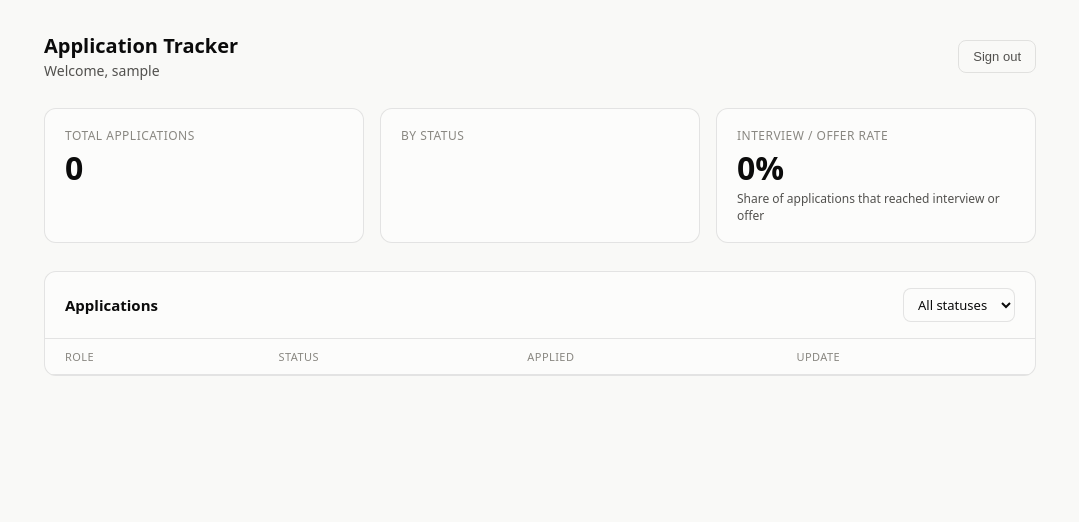
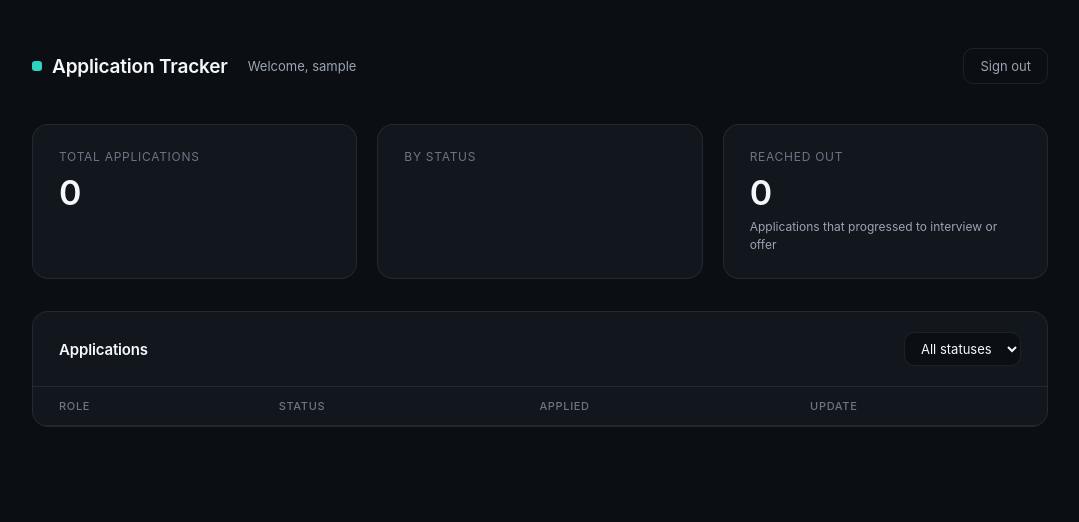
Before and after one commit to razeen06/application-tracker, a Flask app: page /dashboard in a window 1280 px wide. Shown: the top 522 px of the page, without its empty margins (100-1179 px from the left). Run offline with Flask 3, Linux system fonts and the light colour scheme; the visitor is signed in with stand-in values (Sample User, id 1); lists and menus that the app fills with data are empty.

Commit message:
Redesign landing page and dashboard with a dark, modern UI

```diff
--- a/templates/dashboard.html
+++ b/templates/dashboard.html
@@ -6,44 +6,28 @@
 <title>Dashboard - Application Tracker</title>
 <style>
   :root {
-    color-scheme: light;
-    --page: #f9f9f7;
-    --surface: #fcfcfb;
-    --text-primary: #0b0b0b;
-    --text-secondary: #52514e;
-    --text-muted: #898781;
-    --border: rgba(11,11,11,0.10);
-    --accent: #2a78d6;
-    --accent-ink: #ffffff;
-    --status-applied-dot: #898781;
-    --status-applied-tint: #eeece6;
+    color-scheme: dark;
+    --page: #0b0e13;
+    --surface: #12161d;
+    --surface-hover: #171c24;
+    --text-primary: #f5f7fa;
+    --text-secondary: #9aa4b2;
+    --text-muted: #6b7684;
+    --border: rgba(255,255,255,0.08);
+    --border-strong: rgba(255,255,255,0.16);
+    --accent: #2dd4bf;
+    --accent-hover: #5eead4;
+    --accent-ink: #06211d;
+    --status-applied-dot: #6b7684;
+    --status-applied-tint: rgba(255,255,255,0.06);
     --status-interview-dot: #fab219;
-    --status-interview-tint: #fef2d6;
+    --status-interview-tint: rgba(250,178,25,0.14);
     --status-offer-dot: #0ca30c;
-    --status-offer-tint: #e0f5df;
+    --status-offer-tint: rgba(12,163,12,0.16);
     --status-rejected-dot: #d03b3b;
-    --status-rejected-tint: #fbe4e4;
-  }
-  @media (prefers-color-scheme: dark) {
-    :root {
-      color-scheme: dark;
-      --page: #0d0d0d;
-      --surface: #1a1a19;
-      --text-primary: #ffffff;
-      --text-secondary: #c3c2b7;
-      --text-muted: #898781;
-      --border: rgba(255,255,255,0.10);
-      --accent: #3987e5;
-      --accent-ink: #ffffff;
-      --status-applied-dot: #898781;
-      --status-applied-tint: #2a2a27;
-      --status-interview-dot: #fab219;
-      --status-interview-tint: #3a2f14;
-      --status-offer-dot: #0ca30c;
-      --status-offer-tint: #123a12;
-      --status-rejected-dot: #d03b3b;
-      --status-rejected-tint: #3a1f1f;
-    }
+    --status-rejected-tint: rgba(208,59,59,0.14);
+    --radius-lg: 16px;
+    --radius-md: 10px;
   }
 
   * { box-sizing: border-box; }
@@ -52,85 +36,105 @@
     margin: 0;
     background: var(--page);
     color: var(--text-primary);
-    font-family: system-ui, -apple-system, "Segoe UI", sans-serif;
+    font-family: -apple-system, BlinkMacSystemFont, "Segoe UI", Inter, Roboto, sans-serif;
+    -webkit-font-smoothing: antialiased;
   }
 
   .page {
-    max-width: 1040px;
+    max-width: 1080px;
     margin: 0 auto;
-    padding: 32px 24px 64px;
+    padding: 48px 32px 96px;
   }
 
   .topbar {
     display: flex;
     align-items: center;
     justify-content: space-between;
-    margin-bottom: 28px;
+    margin-bottom: 40px;
+  }
+
+  .brand {
+    display: flex;
+    align-items: center;
+    gap: 10px;
+  }
+
+  .brand-mark {
+    width: 10px;
+    height: 10px;
+    border-radius: 3px;
+    background: var(--accent);
+    flex: none;
   }
 
   .topbar h1 {
-    font-size: 20px;
+    font-size: 19px;
     font-weight: 600;
     margin: 0;
+    letter-spacing: -0.01em;
   }
 
   .topbar .greeting {
     color: var(--text-secondary);
-    font-size: 14px;
-    margin: 2px 0 0;
+    font-size: 13px;
+    margin: 4px 0 0 20px;
   }
 
   .signout-form button {
     background: transparent;
     border: 1px solid var(--border);
     color: var(--text-secondary);
-    border-radius: 8px;
-    padding: 8px 14px;
+    border-radius: var(--radius-md);
+    padding: 9px 16px;
     font-size: 13px;
+    font-family: inherit;
     cursor: pointer;
+    transition: border-color 0.15s ease, color 0.15s ease;
   }
-  .signout-form button:hover { color: var(--text-primary); border-color: var(--text-muted); }
+  .signout-form button:hover { color: var(--text-primary); border-color: var(--border-strong); }
 
   .stat-row {
     display: grid;
     grid-template-columns: repeat(3, 1fr);
-    gap: 16px;
-    margin-bottom: 28px;
+    gap: 20px;
+    margin-bottom: 32px;
   }
 
   .stat-tile {
     background: var(--surface);
     border: 1px solid var(--border);
-    border-radius: 12px;
-    padding: 18px 20px;
+    border-radius: var(--radius-lg);
+    padding: 24px 26px;
   }
 
   .stat-tile .label {
     font-size: 12px;
     color: var(--text-muted);
     text-transform: uppercase;
-    letter-spacing: 0.04em;
-    margin: 0 0 8px;
+    letter-spacing: 0.06em;
+    margin: 0 0 12px;
   }
 
   .stat-tile .value {
-    font-size: 32px;
+    font-size: 34px;
     font-weight: 600;
     line-height: 1;
     margin: 0;
+    letter-spacing: -0.02em;
   }
 
   .stat-tile .sub {
     font-size: 12px;
     color: var(--text-secondary);
-    margin: 6px 0 0;
+    margin: 8px 0 0;
+    line-height: 1.5;
   }
 
   .breakdown-list {
     display: flex;
     flex-direction: column;
-    gap: 6px;
-    margin-top: 4px;
+    gap: 10px;
+    margin-top: 2px;
   }
 
   .breakdown-row {
@@ -153,7 +157,7 @@
   .card {
     background: var(--surface);
     border: 1px solid var(--border);
-    border-radius: 12px;
+    border-radius: var(--radius-lg);
     overflow: hidden;
   }
 
@@ -161,7 +165,7 @@
     display: flex;
     align-items: center;
     justify-content: space-between;
-    padding: 16px 20px;
+    padding: 20px 26px;
     border-bottom: 1px solid var(--border);
   }
 
@@ -169,17 +173,19 @@
     font-size: 15px;
     font-weight: 600;
     margin: 0;
+    letter-spacing: -0.01em;
   }
 
   select {
-    background: var(--surface);
+    background: var(--page);
     color: var(--text-primary);
     border: 1px solid var(--border);
-    border-radius: 8px;
-    padding: 6px 10px;
+    border-radius: var(--radius-md);
+    padding: 7px 12px;
     font-size: 13px;
     font-family: inherit;
   }
+  select:hover { border-color: var(--border-strong); }
   select:focus { outline: 2px solid var(--accent); outline-offset: 1px; }
 
   table { width: 100%; border-collapse: collapse; }
@@ -188,33 +194,33 @@
     text-align: left;
     font-size: 11px;
     text-transform: uppercase;
-    letter-spacing: 0.04em;
+    letter-spacing: 0.06em;
     color: var(--text-muted);
     font-weight: 500;
-    padding: 10px 20px;
+    padding: 12px 26px;
     border-bottom: 1px solid var(--border);
   }
 
   tbody td {
-    padding: 14px 20px;
+    padding: 18px 26px;
     border-bottom: 1px solid var(--border);
     font-size: 14px;
     vertical-align: middle;
   }
 
   tbody tr:last-child td { border-bottom: none; }
-  tbody tr:hover { background: color-mix(in srgb, var(--text-primary) 3%, transparent); }
+  tbody tr:hover { background: var(--surface-hover); }
 
   .title-cell .title { font-weight: 500; }
-  .title-cell .company { color: var(--text-secondary); font-size: 13px; margin-top: 2px; }
+  .title-cell .company { color: var(--text-secondary); font-size: 13px; margin-top: 3px; }
   .title-cell a { color: inherit; text-decoration: none; }
-  .title-cell a:hover { text-decoration: underline; }
+  .title-cell a:hover { color: var(--accent); }
 
   .badge {
     display: inline-flex;
     align-items: center;
     gap: 6px;
-    padding: 4px 10px;
+    padding: 5px 12px;
     border-radius: 999px;
     font-size: 12px;
     font-weight: 500;
@@ -222,24 +228,29 @@
   }
 
   .empty-state {
-    padding: 48px 20px;
+    padding: 56px 20px;
     text-align: center;
     color: var(--text-secondary);
+    font-size: 14px;
   }
 
   @media (max-width: 720px) {
+    .page { padding: 32px 20px 64px; }
     .stat-row { grid-template-columns: 1fr; }
     thead { display: none; }
     tbody td { display: block; border-bottom: none; padding: 6px 20px; }
-    tbody tr { border-bottom: 1px solid var(--border); padding: 8px 0; display: block; }
+    tbody tr { border-bottom: 1px solid var(--border); padding: 10px 0; display: block; }
   }
 </style>
 </head>
 <body>
   <div class="page">
     <div class="topbar">
-      <div>
-        <h1>Application Tracker</h1>
+      <div style="display:flex; align-items:baseline;">
+        <div class="brand">
+          <span class="brand-mark"></span>
+          <h1>Application Tracker</h1>
+        </div>
         <p class="greeting">Welcome, {{ user_name }}</p>
       </div>
       <form class="signout-form" action="/logout" method="post">
@@ -259,9 +270,9 @@
       </div>
 
       <div class="stat-tile">
-        <p class="label">Interview / Offer Rate</p>
-        <p class="value" id="statConversion">0%</p>
-        <p class="sub">Share of applications that reached interview or offer</p>
+        <p class="label">Reached Out</p>
+        <p class="value" id="statConversion">0</p>
+        <p class="sub">Applications that progressed to interview or offer</p>
       </div>
     </div>
 
@@ -341,8 +352,7 @@
       }).join("");
 
       const advanced = counts.Interview + counts.Offer;
-      const rate = total > 0 ? Math.round((advanced / total) * 100) : 0;
-      document.getElementById("statConversion").textContent = rate + "%";
+      document.getElementById("statConversion").textContent = advanced;
     }
 
     function renderTable() {
```
Also changed, not shown: templates/index.html (+89 -1 lines).
